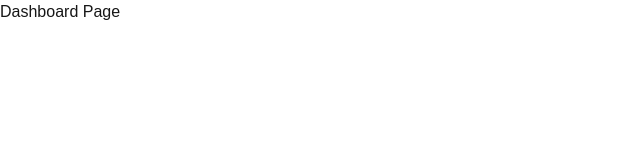
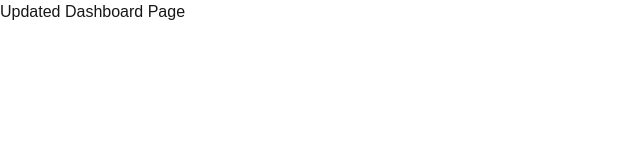
Before and after one commit to PriyanshuValiya/ip-app, a Next.js app: page /dashboard in a window 1280 px wide. Shown: the top 160 px of the page, without its empty margins (0-640 px from the left). Built offline with nearby package versions, Linux system fonts and the light colour scheme.

Commit message:
feat-branch

```diff
--- a/app/dashboard/page.tsx
+++ b/app/dashboard/page.tsx
@@ -3,7 +3,7 @@ import React from 'react'
 
 function Dashboard() {
   return (
-    <div>Dashboard Page</div>
+    <div>Updated Dashboard Page</div>
   )
 }
 
```
